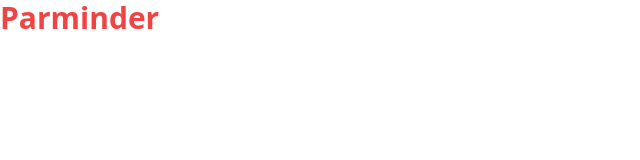
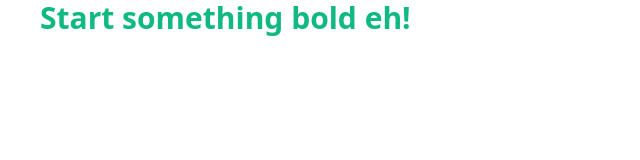
Before and after one commit to parmdhillon/tailwindPlate, a website: page public/index.html in a window 1280 px wide. Shown: the whole page, without its empty margins (0-640 px from the left). Drawn offline with nearby package versions, Linux system fonts and the light colour scheme; files that its build step writes are made by us from their sources.

Commit message:
Made final changes

```diff
--- a/package.json
+++ b/package.json
@@ -4,7 +4,7 @@
   "description": "Simple Tailwind CSS Boilerplate",
   "main": "",
   "scripts": {
-    "dev:css": "npx tailwindcss -i ./global.css -o ./public/style/style.css",
+    "dev:css": "npx tailwindcss -i ./global.css -o ./public/style/style.css --watch --jit",
     "build:css": "set NODE_ENV=production && npx tailwindcss -i ./global.css -o ./public/style/style.css --jit --minify"
   },
   "author": "",
--- a/public/index.html
+++ b/public/index.html
@@ -8,6 +8,8 @@
     <link rel="stylesheet" href="/style/style.css" />
   </head>
   <body>
-    <h1 class="text-red-500 font-bold text-3xl">Parminder</h1>
+    <h1 class="text-green-500 font-bold text-3xl ml-[40px] block">
+      Start something bold eh!
+    </h1>
   </body>
 </html>
```
Also changed, not shown: public/style/style.css (added).
